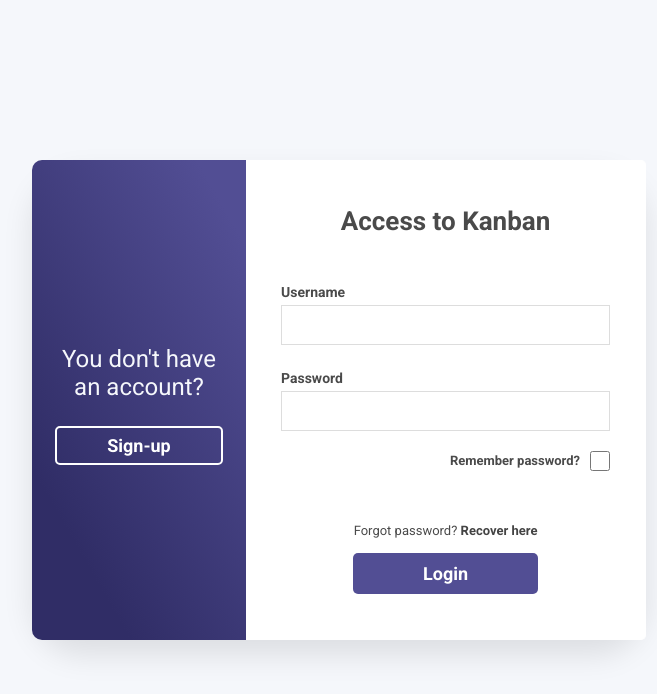
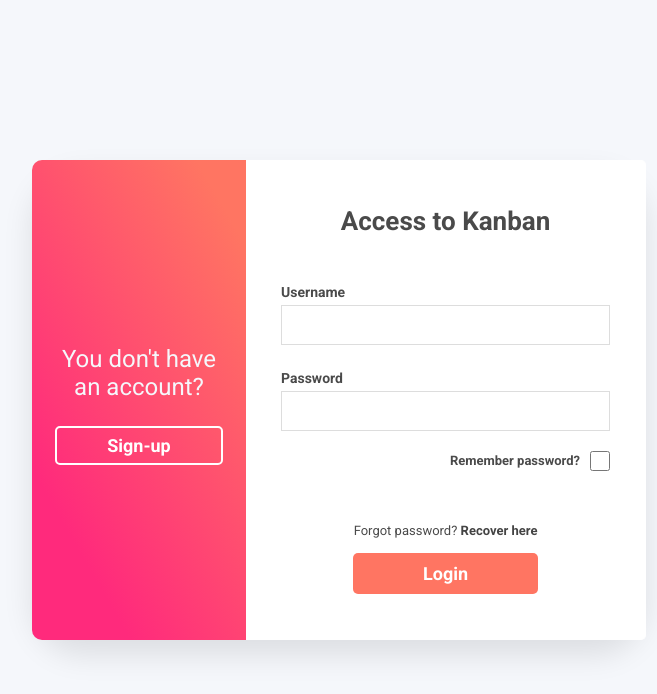
Before and after one commit to samueldcarvalho/Training.ProjectKanban, a Next.js app in the folder src/Web/Training.Kanban.UI/: page /login in a window 1280 px wide. Shown: the top 694 px of the page, without its empty margins (301-958 px from the left). Built offline with nearby package versions, Linux system fonts and the light colour scheme.

Commit message:
Alteração nas cores principais do layout

```diff
--- a/src/Web/Training.Kanban.UI/src/styles/globals.css
+++ b/src/Web/Training.Kanban.UI/src/styles/globals.css
@@ -1,24 +1,24 @@
-@import url('https://fonts.googleapis.com/css2?family=Roboto:wght@400;500;700;900&display=swap');
-@import url('https://fonts.googleapis.com/css2?family=Montserrat:wght@400;500;600;700&display=swap');
+@import url("https://fonts.googleapis.com/css2?family=Roboto:wght@400;500;700;900&display=swap");
+@import url("https://fonts.googleapis.com/css2?family=Montserrat:wght@400;500;600;700&display=swap");
 
 :root {
-  --color-primary: #524e94;
-  --color-primary-alert: #625ccc;
-  --color-primary-disable: #302d66;
+  --color-primary: #ff7562;
+  --color-primary-alert: #ff2a7c;
+  --color-primary-disable: rgb(204, 41, 79);
 
   --color-bg-primary: #f5f7fb;
   --color-bg-secundary: #ffffff;
 
   --color-border-primary: #ffffff;
 
-  --color-font-primary: #4A4A4A;
+  --color-font-primary: #4a4a4a;
   --color-font-secundary: #7a7b7c;
   --color-font-primary-light: #fff;
 
   --border-soft: 1px solid var(--color-border-primary);
 
-  --color-grey-01: #DDDDDD;
-  --color-grey-02: #BBBBBB;
+  --color-grey-01: #dddddd;
+  --color-grey-02: #bbbbbb;
   --color-grey-03: #999999;
   --color-grey-04: #777777;
 
@@ -121,7 +121,11 @@ a {
 }
 
 .kb-board-card {
-  background: linear-gradient(15deg, var(--color-primary) 25%,  var(--color-primary-alert) 115%);
+  background: linear-gradient(
+    15deg,
+    var(--color-primary) 25%,
+    var(--color-primary-alert) 115%
+  );
 
   position: relative;
   display: flex;
--- a/src/Web/Training.Kanban.UI/src/styles/login-module.css
+++ b/src/Web/Training.Kanban.UI/src/styles/login-module.css
@@ -1,4 +1,4 @@
-@import url('https://fonts.googleapis.com/css2?family=Montserrat:wght@400;500;600;700&display=swap');
+@import url("https://fonts.googleapis.com/css2?family=Montserrat:wght@400;500;600;700&display=swap");
 
 .db-mainbar {
   background-color: var(--color-bg-secundary);
@@ -110,7 +110,11 @@
 }
 
 .kb-sign-change-form {
-  background: linear-gradient(240deg, var(--color-primary) 10%, var(--color-primary-disable) 80%);
+  background: linear-gradient(
+    240deg,
+    var(--color-primary) 10%,
+    var(--color-primary-alert) 80%
+  );
   border-radius: 10px 0 0px 10px;
   padding: 20px 10px;
   height: 480px;
@@ -156,7 +160,6 @@
   margin: 10px 0;
 }
 
-
 .kb-sign-form-inputs .kb-sing-form-label:first-child {
   margin-top: 20px;
 }
@@ -197,13 +200,11 @@
   font-size: 13px;
 }
 
-
 .kb-sing-form-label-remember-pass input {
   height: 20px;
   width: 20px;
   margin-left: 10px;
 }
-
 
 .kb-sign-form-footer {
   display: flex;
--- a/src/Web/Training.Kanban.UI/src/styles/teams-module.css
+++ b/src/Web/Training.Kanban.UI/src/styles/teams-module.css
@@ -16,7 +16,11 @@
 }
 
 .kb-table-row-selected {
-    background: linear-gradient(90deg, var(--color-primary) 20%, var(--color-primary-alert) 50%);
+  background: linear-gradient(
+    90deg,
+    var(--color-primary) 70%,
+    var(--color-primary-alert) 100%
+  );
   transition: all 0.1s ease-out;
   border-radius: 4px;
   box-shadow: 0 3px 10px rgba(0, 0, 0, 0.2);
@@ -30,7 +34,6 @@
 .kb-table-row-selected:hover {
   border-radius: 0px;
 }
-
 
 .kb-teams-top-body button:hover {
   box-shadow: 0px 9px 15px rgba(0, 0, 0, 0.3);
@@ -51,6 +54,8 @@
 }
 
 .kb-fly-button {
+  background: linear-gradient(var(--color-primary), var(--color-primary-alert));
+
   position: absolute;
   right: 0px;
   bottom: 0px;
@@ -68,9 +73,14 @@
 }
 
 .kb-fly-button:hover {
+  background: radial-gradient(var(--color-primary), var(--color-primary));
   box-shadow: 0px 5px 7px rgba(0, 0, 0, 0.3);
 }
 
 .kb-fly-button:active {
+  background: radial-gradient(
+    var(--color-primary-disable),
+    var(--color-primary-disable)
+  );
   box-shadow: 0px 2px 5px rgba(0, 0, 0, 0.3);
 }
```
Also changed, not shown: src/Web/Training.Kanban.UI/pages/teams/index.tsx (+20 -24 lines). Lines whose indentation alone changed are shown as unchanged.
